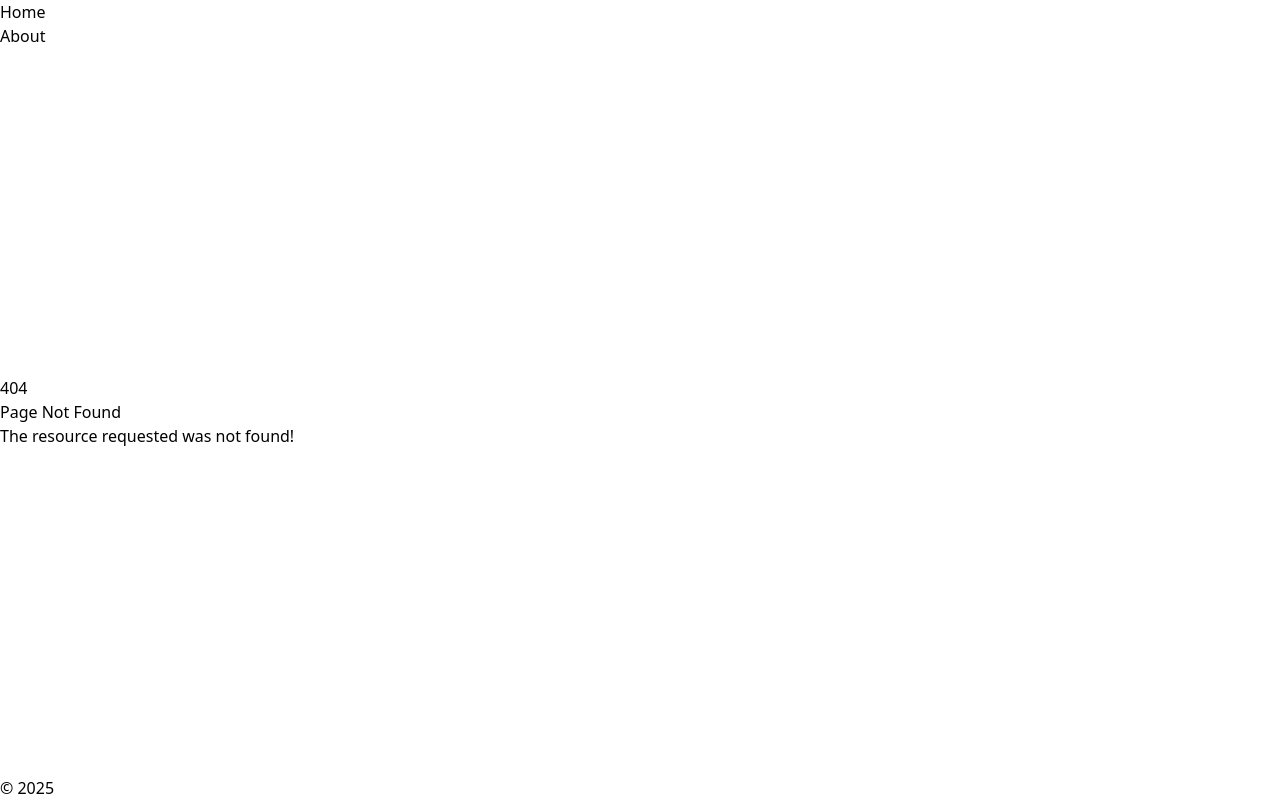
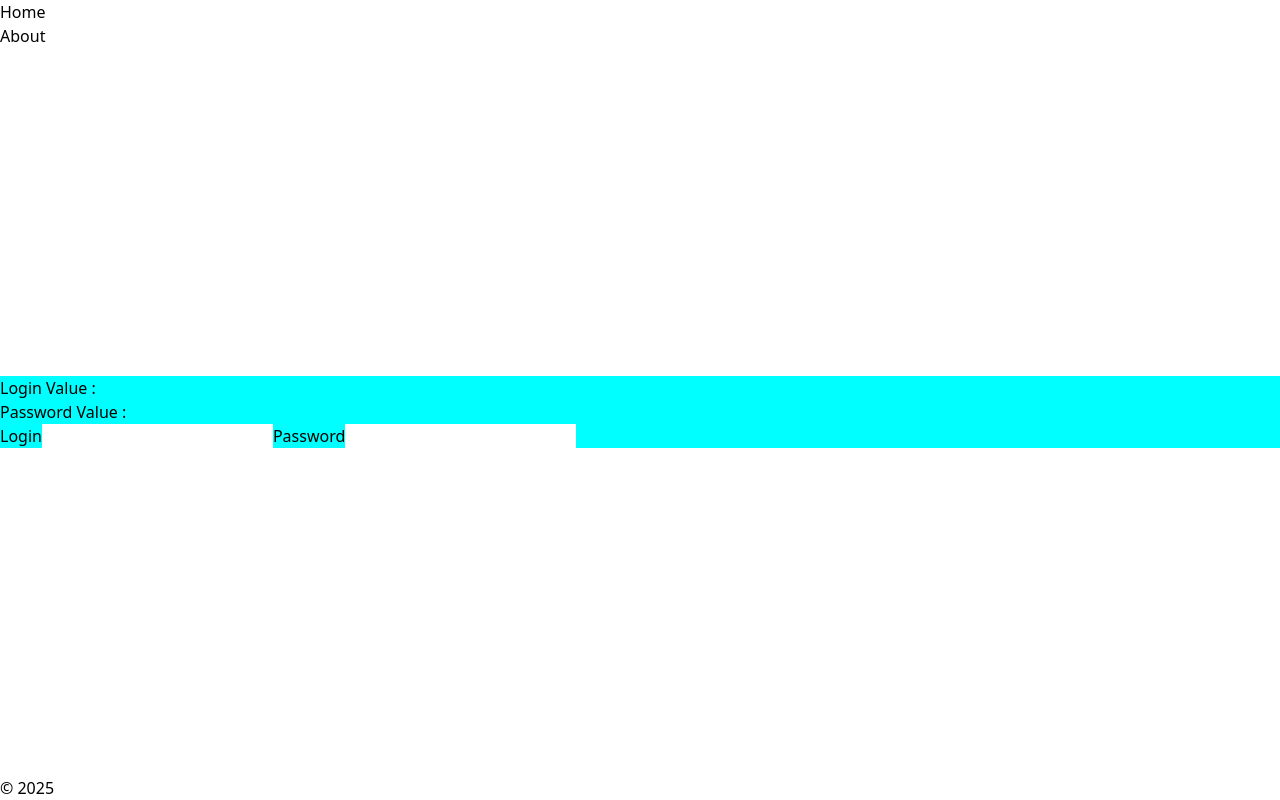
Before and after one commit to Jay200123/NextJs-Tutorial, a Next.js app: page /login in a window 1280 px wide. Before the commit this address had no page. Built offline with nearby package versions, Linux system fonts and the light colour scheme.

Commit message:
Add Login page component with state management for user input

```diff
--- /dev/null
+++ b/src/app/(auth-layout)/login/page.tsx
@@ -0,0 +1,32 @@
+"use client";
+
+import { useState } from "react";
+
+export default function () {
+  const [login, setLogin] = useState("");
+  const [password, setPassword] = useState("");
+
+  return (
+    <>
+      <form>
+        <h3>Login Value : {login}</h3>
+        <h3>Password Value : {password}</h3>
+        <label htmlFor="login">Login</label>
+        <input
+          type="text"
+          onChange={(e) => setLogin(e.target.value)}
+          id="login"
+          name="login"
+        />
+
+        <label htmlFor="password">Password</label>
+        <input
+          type="password"
+          onChange={(e) => setPassword(e.target.value)}
+          id="password"
+          name="password"
+        />
+      </form>
+    </>
+  );
+}
```
